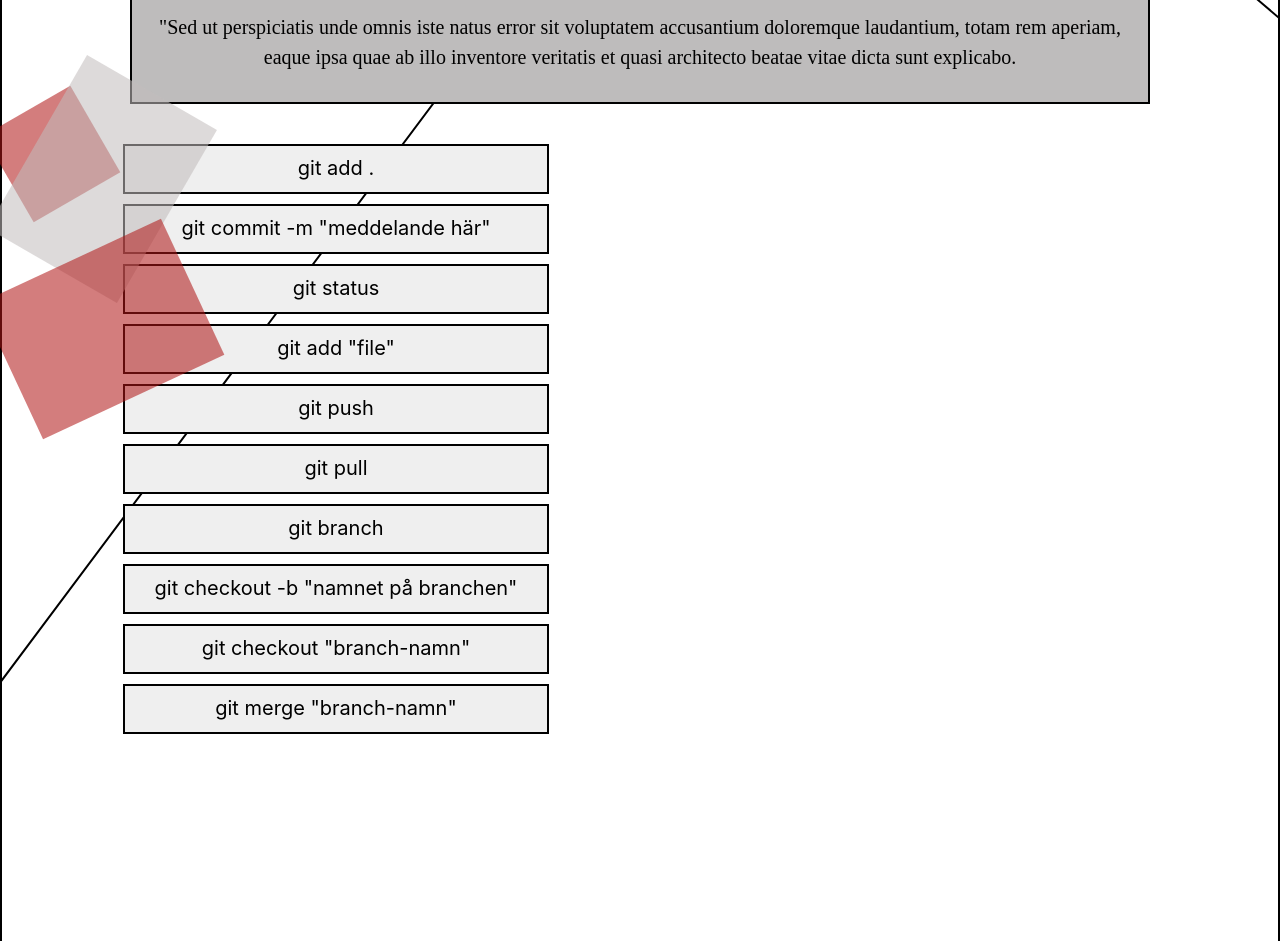
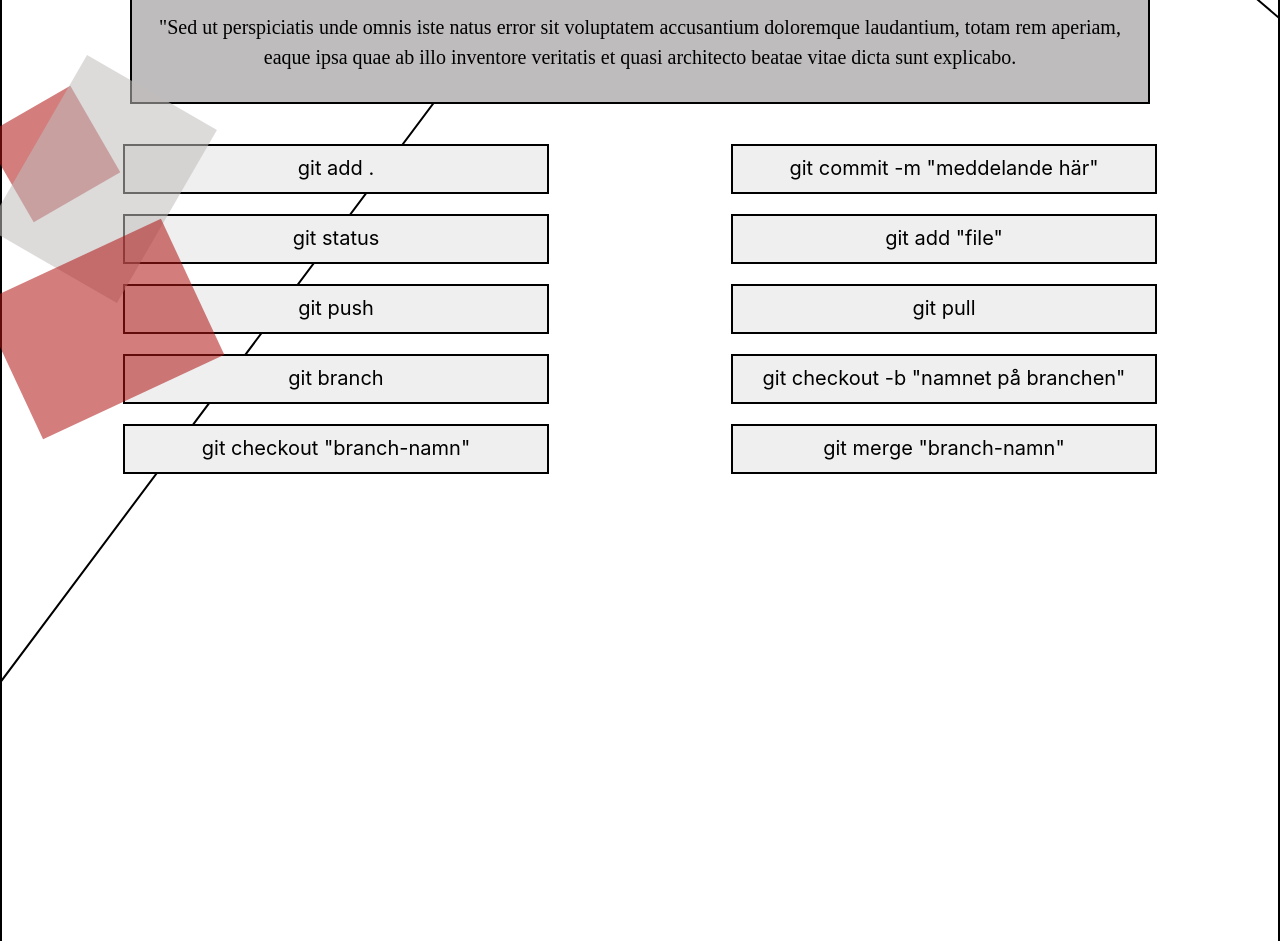
Before and after one commit to ellinorwase/how-to-git, a React (Create React App) app: page / in a window 1280 px wide. Shown: the part 1780-2721 px from the top of the page. Built offline with nearby package versions, Linux system fonts and the light colour scheme; a web font is replaced by a local one.

Commit message:
state get commands

```diff
--- a/src/components/commandDivs.js
+++ b/src/components/commandDivs.js
@@ -36,8 +36,8 @@ export class commandsDiv extends Component {
   render() {
     return (
       <div>
-        <div className="wrapper-com3">
-          <div className="wrapper-com2">
+        <div className="wrapper-com2">
+          <div className="wrapper-com3">
             {this.state.commandsDesc.map((commandsDesc, index) => {
               return (
                 <button className="com" key={index}>
```
